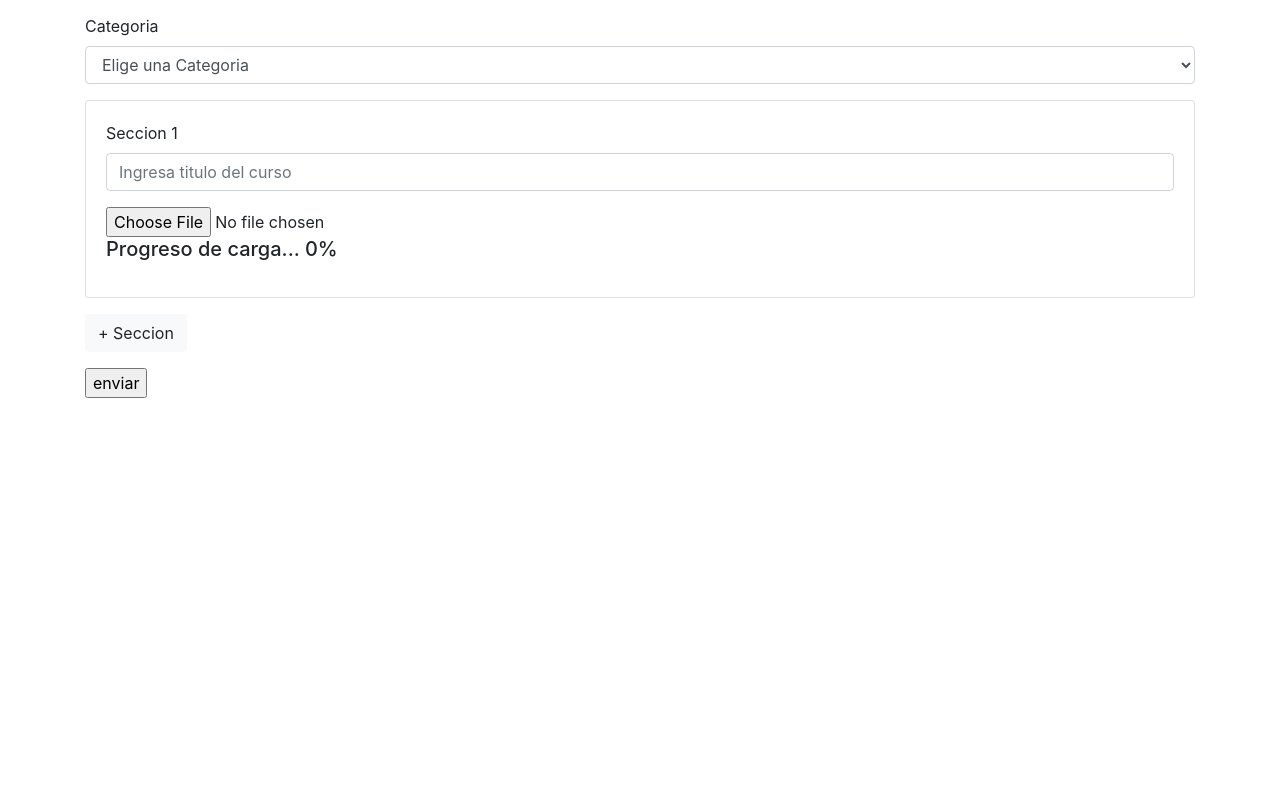
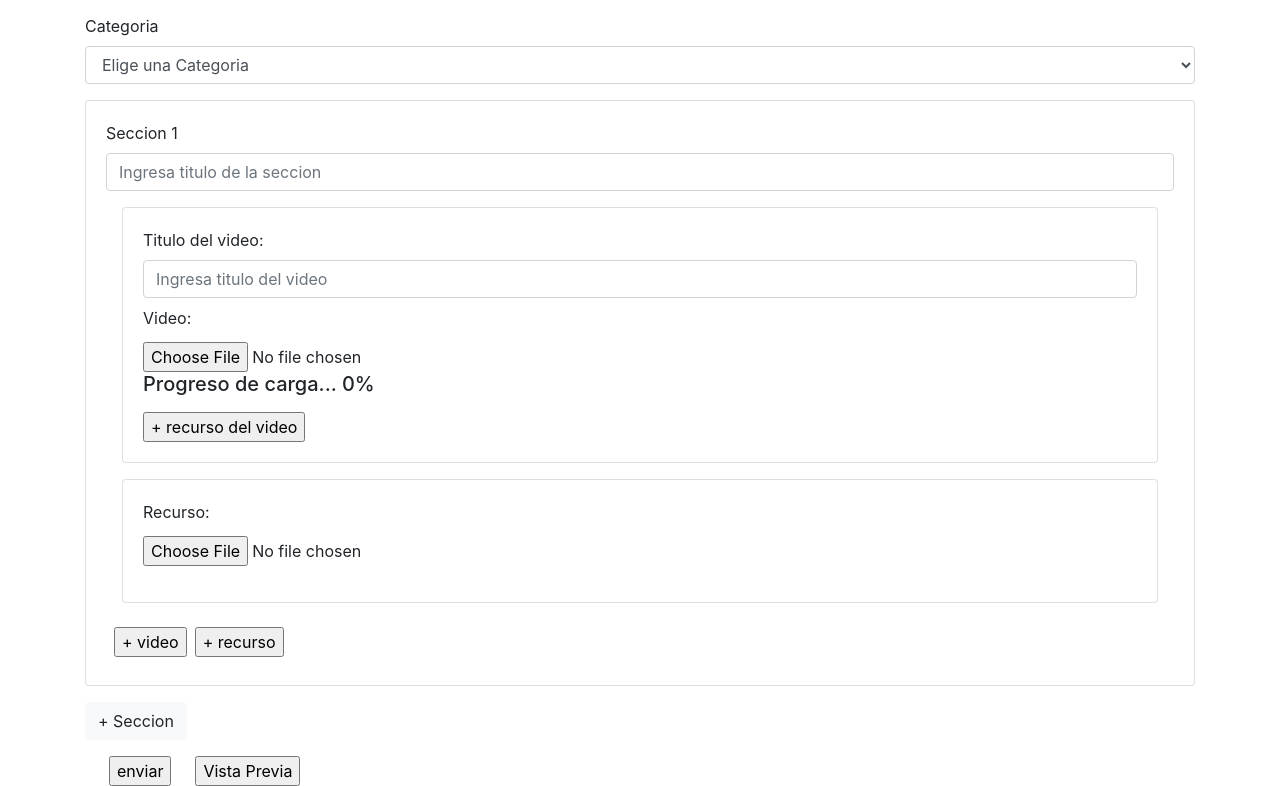
Before and after one commit to Marisabel-Condori/UF-CPN, a React (Create React App) app: page /NuevoCurso in a window 1280 px wide. Shown: the part 493-1279 px from the top of the page. Before the commit the page ends 891 px from the top, so only its background shows below. Built offline with nearby package versions, Linux system fonts and the light colour scheme.

Commit message:
customizando componentes de nuevo curso

```diff
--- a/src/App.jsx
+++ b/src/App.jsx
@@ -1,3 +1,4 @@
+
 import Navbar from "./components/customs/Navbar";
 
 function App() {
--- /dev/null
+++ b/src/components/customs/Recurso.jsx
@@ -0,0 +1,19 @@
+import React from 'react'
+
+const Recurso = () => {
+  return (
+    <div className="card m-3">
+        <div className="card-body">
+            <label>Recurso: </label>
+            <div className="form-group mt-1">
+                <input
+                    type="file"
+                    className="form-control-file" placeholder="Adjunte pdf o link"
+                />
+            </div>
+        </div>
+    </div>
+  )
+}
+
+export default Recurso
--- /dev/null
+++ b/src/components/customs/SeccionCurso.jsx
@@ -0,0 +1,28 @@
+import React from 'react'
+import Recurso from './Recurso'
+import VideoSeccion from './VideoSeccion'
+
+const SeccionCurso = () => {
+
+  return (
+    <div class="card mb-3">
+        <div class="card-body">
+          <label>Seccion 1</label>
+          <input
+            type="text"
+            // { ...register('tituloCurso',{
+            //   required:{value:true, message:'El titulo es requerido'}})
+            // }
+            name='tituloSeccion' className="form-control" placeholder="Ingresa titulo de la seccion"
+          />
+
+            <VideoSeccion/>
+            <Recurso/>
+            <input type="submit" value={"+ video"} className='m-2'/>
+            <input type="submit" value={"+ recurso"} />
+        </div>
+    </div>
+  )
+}
+
+export default SeccionCurso
--- /dev/null
+++ b/src/components/customs/VideoSeccion.jsx
@@ -0,0 +1,53 @@
+import React, { useState } from 'react'
+
+import { ref, uploadBytesResumable, getDownloadURL } from "firebase/storage";
+import { storage } from "../Firebase";
+
+const VideoSeccion = () => {
+    const [progress, setProgress] = useState(0)
+
+  const onChange = (e) => {
+    const file = e.target.files[0]
+    console.log('*******************')
+    uploadFiles(file)
+  }
+  const uploadFiles = (file)=>{
+    if(!file) return;
+    const storageRef = ref(storage, `/files/${file.name}`)
+    const uploadTask = uploadBytesResumable(storageRef, file)
+
+    uploadTask.on("state_changed", (snapshot)=>{
+      const prog = Math.round((snapshot.bytesTransferred*100)/snapshot.totalBytes)
+      setProgress(prog)
+    },
+    (err) => console.log(err),
+    () => {
+      getDownloadURL(uploadTask.snapshot.ref).then((url)=> console.log(url))
+    })
+  }
+  return (
+    <div class="card m-3">
+        <div class="card-body">
+            <label>Titulo del video: </label>
+            <input
+                type="text"
+                name='tituloVideo' className="form-control" placeholder="Ingresa titulo del video"
+            />
+            <label className='mt-2'>Video: </label>
+            <div className='form-group mt-1'>
+                <input type="file" className='form-control-file' name='video' onChange={onChange}/>
+                {/* //// SOLUCIONAR EL MENSAJE DE ALERTA******
+                { ...register('video',{
+                required:{value:true, message:'El video es requerido'}})
+                }
+                {errors.video&& <div className='alert alert-danger mt-1 p-1'>{errors.video.message}</div>} */}
+                <h5>Progreso de carga... {progress}%</h5>
+            </div>
+            <input type="submit" value={"+ recurso del video"} />
+
+        </div>
+    </div>
+  )
+}
+
+export default VideoSeccion
--- a/src/components/pages/NuevoCurso.jsx
+++ b/src/components/pages/NuevoCurso.jsx
@@ -1,12 +1,8 @@
-import { ref, uploadBytesResumable, getDownloadURL } from "firebase/storage";
 import {useForm} from 'react-hook-form'
-import {React, useState} from 'react'
-import { storage } from "../Firebase";
+
+import SeccionCurso from "../customs/SeccionCurso";
 
 const NuevoCurso = () => {
-
-  const [progress, setProgress] = useState(0)
-
   // SETCONTEXT FORMULARIO
 
   const { register, formState:{ errors},handleSubmit} = useForm();
@@ -16,26 +12,9 @@ const NuevoCurso = () => {
     e.target.reset()
   }
 
-  const onChange = (e) => {
-    const file = e.target.files[0]
-    console.log('*******************')
-    uploadFiles(file)
-  }
 
-  const uploadFiles = (file)=>{
-    if(!file) return;
-    const storageRef = ref(storage, `/files/${file.name}`)
-    const uploadTask = uploadBytesResumable(storageRef, file)
 
-    uploadTask.on("state_changed", (snapshot)=>{
-      const prog = Math.round((snapshot.bytesTransferred*100)/snapshot.totalBytes)
-      setProgress(prog)
-    },
-    (err) => console.log(err),
-    () => {
-      getDownloadURL(uploadTask.snapshot.ref).then((url)=> console.log(url))
-    })
-  }
+
 
   return (
     <div className="container">
@@ -95,35 +74,15 @@ const NuevoCurso = () => {
         </select>
       </div>
       {/******************* SECCION ************/}
-      <div class="card mb-3">
-        <div class="card-body">
-        <label>Seccion 1</label>
-        <input
-          type="text"
-          { ...register('tituloCurso',{
-            required:{value:true, message:'El titulo es requerido'}})
-          }
-          name='tituloCurso' className="form-control" placeholder="Ingresa titulo del curso"
-        />
-          <div className='form-group mt-3'>
-            <input type="file" className='form-control-file' name='video' onChange={onChange}/>
-            {/* //// SOLUCIONAR EL MENSAJE DE ALERTA******
-            { ...register('video',{
-              required:{value:true, message:'El video es requerido'}})
-            }
-            {errors.video&& <div className='alert alert-danger mt-1 p-1'>{errors.video.message}</div>} */}
-            <h5>Progreso de carga... {progress}%</h5>
-          </div>
-        </div>
-      </div>
+      <SeccionCurso/>
 
 
       <div className="form-group">
         <button type="button" className="btn btn-light">+ Seccion</button>
       </div>
 
-
-      <input type="submit" value={"enviar"} />
+      <input type="submit" value={"enviar"} className='mx-4'/>
+      <input type="submit" value={"Vista Previa"} />
 
 
 
```
